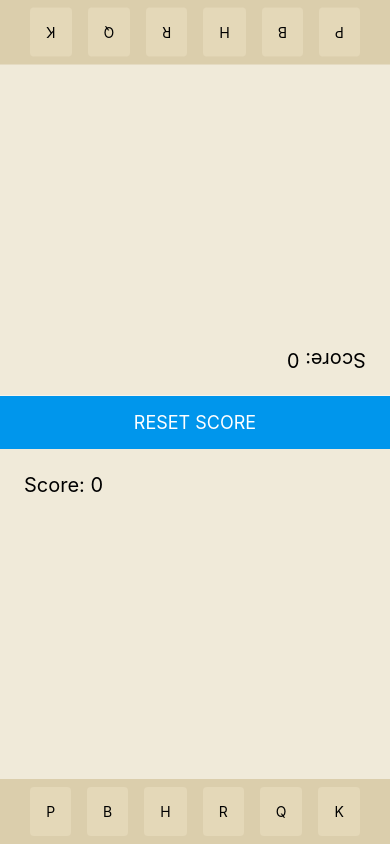
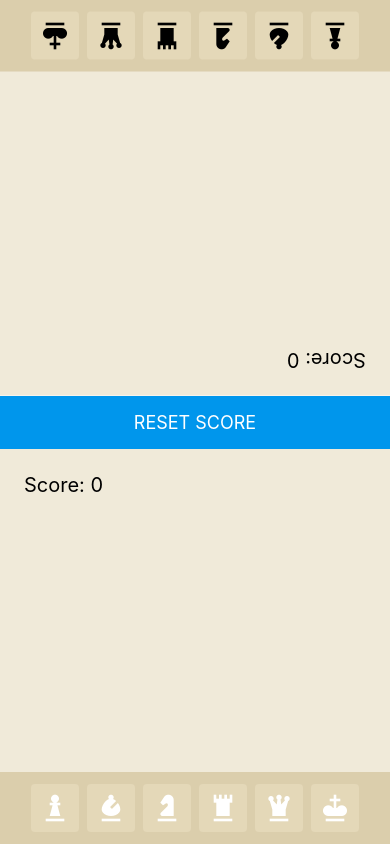
Before and after one commit to remisaado/chessculator-app, a React Native app: screen / in a window 390 px wide. Built offline with nearby package versions, Linux system fonts and the light colour scheme.

Commit message:
Abstracts chessPiecesTab to new component

```diff
--- a/App.js
+++ b/App.js
@@ -1,5 +1,6 @@
 //import { StatusBar } from 'expo-status-bar';
 import { Pressable, SafeAreaView, StyleSheet, Text, View, StatusBar } from 'react-native';
+import { ChessPiecesTab } from './components';
 
 export default function App() {
   return (
@@ -10,14 +11,7 @@ export default function App() {
           <View style={styles.takenPiecesContainer}>
           </View>
         </View>
-        <View style={styles.chessPieceContainer}>
-          <Text style={styles.iconContainer}>P</Text>
-          <Text style={styles.iconContainer}>B</Text>
-          <Text style={styles.iconContainer}>H</Text>
-          <Text style={styles.iconContainer}>R</Text>
-          <Text style={styles.iconContainer}>Q</Text>
-          <Text style={styles.iconContainer}>K</Text>
-        </View>
+        <ChessPiecesTab color={"black"}/>
       </View>
       <Pressable style={({pressed}) => [styles.resetButton, pressed ? styles.pressedButton : null]}>
         <Text style={styles.resetText}>RESET SCORE</Text>
@@ -28,14 +22,7 @@ export default function App() {
           <View style={styles.takenPiecesContainer}>
           </View>
         </View>
-        <View style={styles.chessPieceContainer}>
-          <Text style={styles.iconContainer}>P</Text>
-          <Text style={styles.iconContainer}>B</Text>
-          <Text style={styles.iconContainer}>H</Text>
-          <Text style={styles.iconContainer}>R</Text>
-          <Text style={styles.iconContainer}>Q</Text>
-          <Text style={styles.iconContainer}>K</Text>
-        </View>
+        <ChessPiecesTab color={"white"}/>
       </View>
     </SafeAreaView>
   );
@@ -64,11 +51,6 @@ const styles = StyleSheet.create({
     flexDirection: "row",
     marginTop: 24,
   },
-  chessPieceContainer: {
-    flexDirection: "row",
-    backgroundColor: "#DBCEAC",
-    justifyContent: "center",
-  },
   resetButton: {
     backgroundColor: "#0096EC",
     width: "100%",
@@ -84,11 +66,5 @@ const styles = StyleSheet.create({
   },
   pressedButton: {
     backgroundColor: "#4fbfff"
-  },
-  iconContainer: {
-    padding: 16,
-    margin: 8,
-    backgroundColor: "#E4D8B8",
-    borderRadius: 4,
   }
 });
--- /dev/null
+++ b/components/chessPiecesTab.js
@@ -0,0 +1,34 @@
+import { StyleSheet, View } from "react-native";
+import { MaterialCommunityIcons } from '@expo/vector-icons';
+
+const iconSize = 32;
+
+const ChessPiecesTab = ({color}) => {
+    return (
+        <View style={styles.chessPieceContainer}>
+            <MaterialCommunityIcons name="chess-pawn" size={iconSize} style={styles.iconContainer} color={color} />
+            <MaterialCommunityIcons name="chess-bishop" size={iconSize} style={styles.iconContainer} color={color} />
+            <MaterialCommunityIcons name="chess-knight" size={iconSize} style={styles.iconContainer} color={color} />
+            <MaterialCommunityIcons name="chess-rook" size={iconSize} style={styles.iconContainer} color={color} />
+            <MaterialCommunityIcons name="chess-queen" size={iconSize} style={styles.iconContainer} color={color} />
+            <MaterialCommunityIcons name="chess-king" size={iconSize} style={styles.iconContainer} color={color} />
+        </View>
+    )
+}
+
+const styles = StyleSheet.create({
+    chessPieceContainer: {
+        flexDirection: "row",
+        backgroundColor: "#DBCEAC",
+        justifyContent: "center",
+    },
+    iconContainer: {
+        padding: 8,
+        marginVertical: 12,
+        marginHorizontal: 4,
+        backgroundColor: "#E4D8B8",
+        borderRadius: 4,
+    }
+})
+
+export {ChessPiecesTab};
--- /dev/null
+++ b/components/index.js
@@ -0,0 +1 @@
+export {ChessPiecesTab} from "./chessPiecesTab";
```
